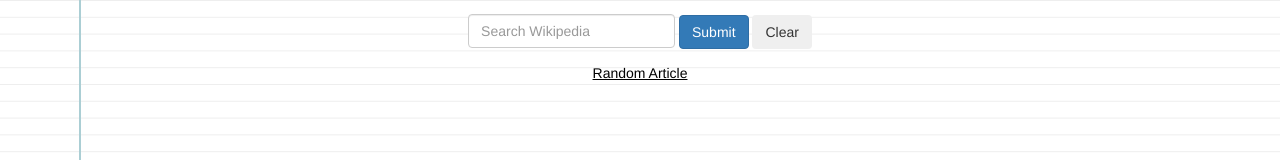
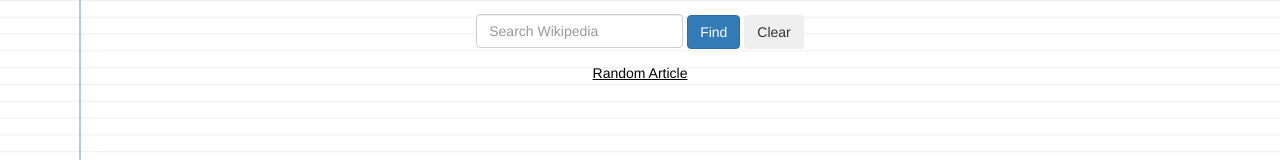
Before and after one commit to bcuz/wikipedia-viewer, a plain HTML site: page index.html in a window 1280 px wide. Shown: the top 160 px of the page. Drawn offline with nearby package versions, Linux system fonts and the light colour scheme.

Commit message:
btn text

```diff
--- a/index.html
+++ b/index.html
@@ -11,7 +11,7 @@
 
   <form action="" >
   <input type="text" placeholder="Search Wikipedia" required class="form-control">
-  <input type="submit" class="btn btn-primary">
+  <input type="submit" class="btn btn-primary" value="Find">
   <input type="reset" value="Clear" class="btn btn-secondary">
   </form>
   <div class="results"></div>
```
